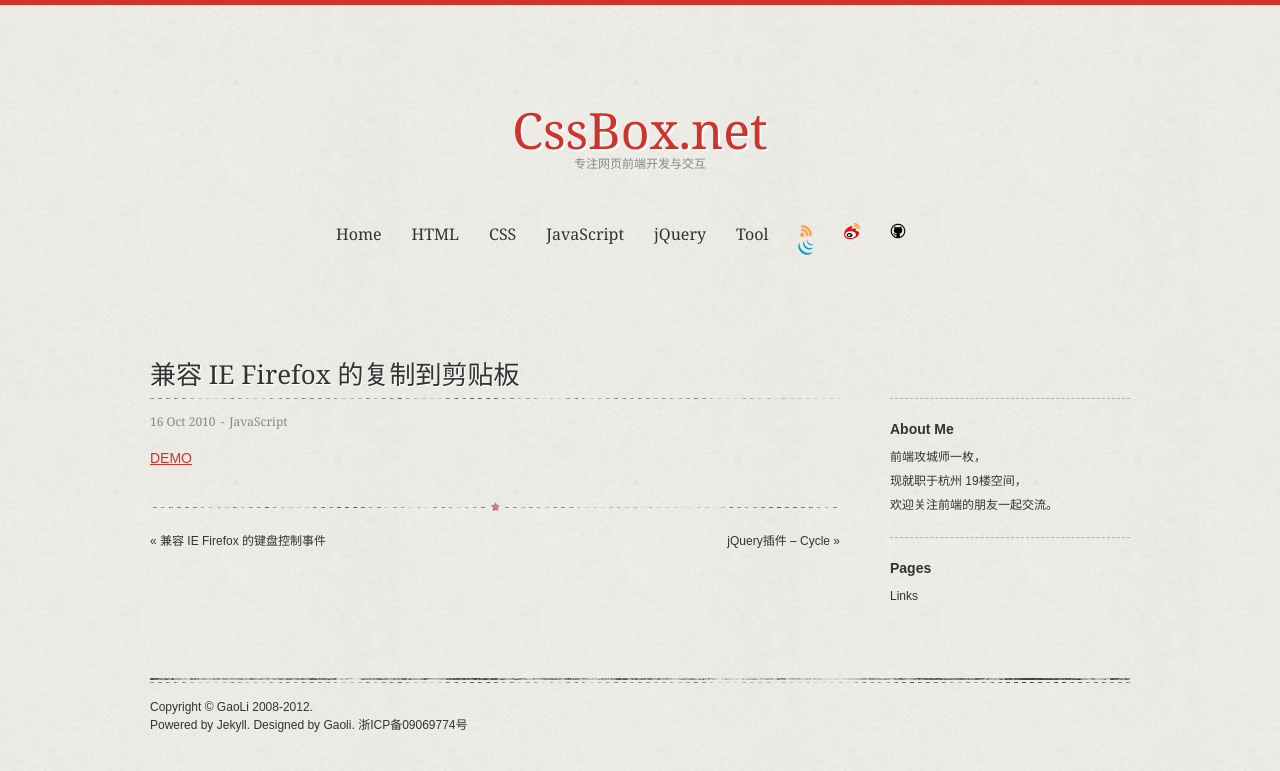
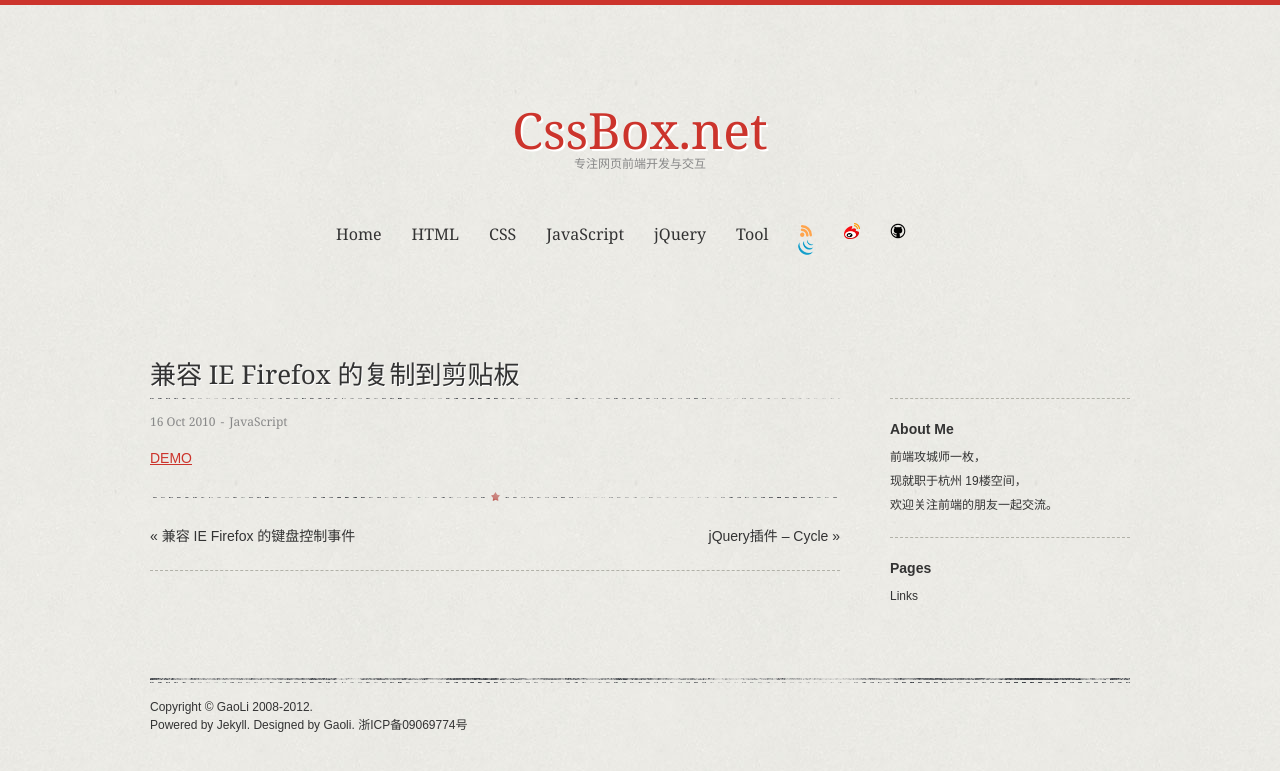
Before and after one commit to xiaoxiehang/gaoli.github.com, a Jekyll site: the page built from _posts/2010-10-16-ie-firefox-copytoclipboard.md, in a window 1280 px wide. Shown: the top 771 px of the page. Built offline with Jekyll 4.4.1, drawn with Linux system fonts in a browser that asks for light colours; Markdown is read by kramdown in place of the engine named in the settings; comment, search, counter and statistics services are not loaded.

Commit message:
update post-nav style

```diff
--- a/css/style.css
+++ b/css/style.css
@@ -58,12 +58,14 @@
     .post-info {margin:10px 0;height:25px;overflow:hidden;_zoom:1;}
         .post-info p {float:left;font:12px/25px Georgia;color:#888;}
         .post-info .bdlikebutton {float:left;margin-left:15px;}
-.post-bd {margin-bottom:30px;font-size:14px;line-height:28px;}
+.post-bd {margin-bottom:20px;font-size:14px;line-height:28px;}
     .post-bd a, .post-bd a:visited {color:#CC342C;text-decoration:underline;}
     .post-bd a:hover {color:#333;}
     .post-bd img {margin:5px 0;border:5px solid #BBB;border-radius:3px;}
-.post-ft {padding-top:30px;background:url("/images/star-line.png") no-repeat 50% 0;overflow:hidden;_zoom:1;}
-    .post-nav .next {float:right;}
+.post-ft {padding-top:30px;background:url("/images/star-line.png") no-repeat 50% 0;}
+    .post-nav {margin-bottom:20px;padding-bottom:20px;font-size:14px;line-height:28px;border-bottom:1px dashed #B1B1A8;overflow:hidden;_zoom:1;}
+        .post-nav .prev {float:left;}
+        .post-nav .next {float:right;}
 /*=E post */
 
 /*=S page */
```
Also changed, not shown: _layouts/default.html (+8 -1 lines).
